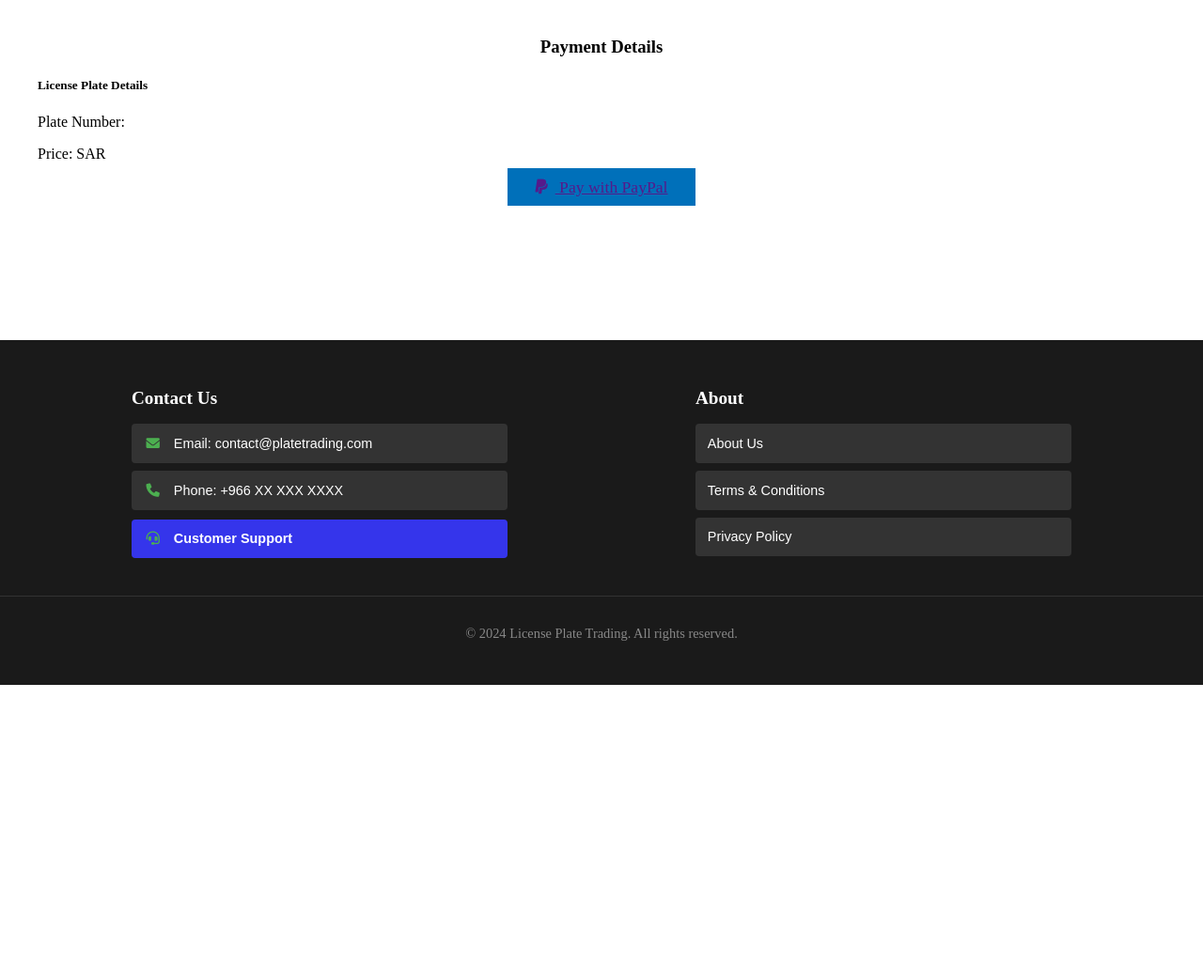
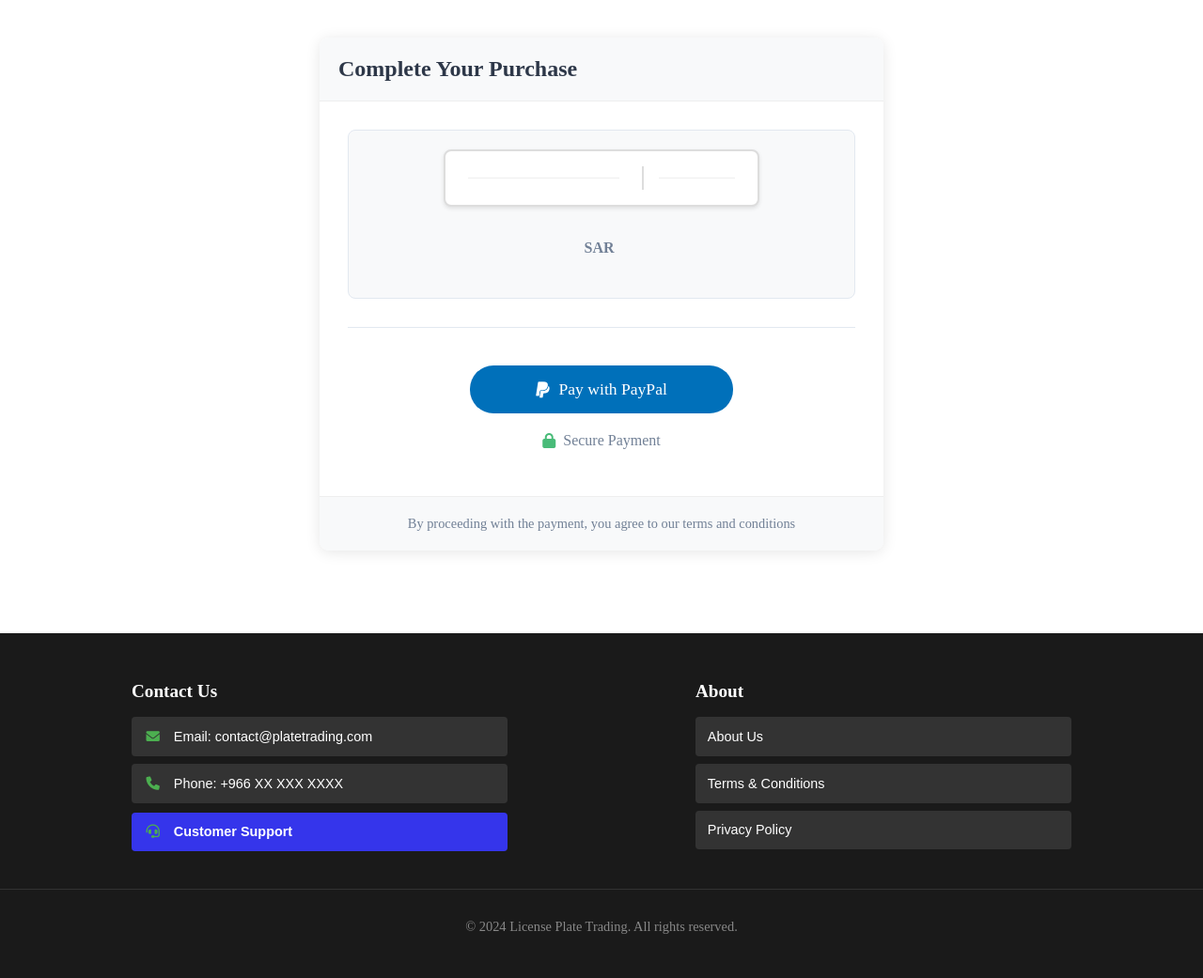
Before and after one commit to Saadank/IS499MYSQL, a FastAPI app: template templates/payment.html in a window 1280 px wide. Shown: the part 71-1112 px from the top of the page at 94% size. Before the commit the page ends 800 px from the top, so only its background shows below. Run offline with FastAPI, Linux system fonts and the light colour scheme; the template is opened without the code that fills it, so the values that code supplies are empty.

Commit message:
Enhance payment page layout and functionality
- Updated the payment page template to improve layout and user experience with a new card design.
- Added support for displaying Arabic letters for license plates using the LicensePlateService.
- Refactored CSS styles for better visual appeal and organization of payment details.
- Improved the structure of the payment method section for clarity and usability.

```diff
--- a/routes/payment.py
+++ b/routes/payment.py
@@ -3,6 +3,7 @@ from sqlalchemy.orm import Session
 from database import get_db
 from services.paypal_service import PayPalService
 from services.session_service import SessionService
+from services.license_plate_service import LicensePlateService
 from utils.template_config import templates
 from fastapi.responses import HTMLResponse, RedirectResponse
 from models import Order, LicensePlate
@@ -31,7 +32,8 @@ async def payment_page(request: Request, order_id: int, db: Session = Depends(ge
         template_data = session_service.get_template_data({
             "order": order,
             "plate": plate,
-            "paypal_approval_url": payment["approval_url"]
+            "paypal_approval_url": payment["approval_url"],
+            "letter_arabic": LicensePlateService.LETTER_ARABIC
         })
 
         return templates.TemplateResponse("payment.html", template_data)
--- /dev/null
+++ b/static/css/payment.css
@@ -0,0 +1,189 @@
+.payment-container {
+    max-width: 600px;
+    margin: 40px auto;
+}
+
+.payment-card {
+    background: white;
+    border-radius: 10px;
+    box-shadow: 0 2px 15px rgba(0, 0, 0, 0.1);
+    overflow: hidden;
+}
+
+.payment-header {
+    background: #f8f9fa;
+    padding: 20px;
+    border-bottom: 1px solid #eee;
+}
+
+.payment-header h3 {
+    margin: 0;
+    color: #2d3748;
+    font-size: 1.5rem;
+    font-weight: 600;
+}
+
+.payment-body {
+    padding: 30px;
+}
+
+.plate-preview {
+    background: #f8f9fa;
+    border: 1px solid #e2e8f0;
+    border-radius: 8px;
+    padding: 20px;
+    margin-bottom: 30px;
+}
+
+.plate-details {
+    margin-bottom: 20px;
+}
+
+.plate-number {
+    font-size: 1.8rem;
+    font-weight: 600;
+    color: #2d3748;
+    text-align: center;
+    margin-bottom: 10px;
+}
+
+.price-tag {
+    font-size: 2rem;
+    font-weight: 700;
+    color: #2d3748;
+    text-align: center;
+    margin: 20px 0;
+}
+
+.price-tag .currency {
+    font-size: 1rem;
+    color: #718096;
+    margin-right: 5px;
+}
+
+.payment-divider {
+    height: 1px;
+    background: #e2e8f0;
+    margin: 20px 0;
+}
+
+.payment-method {
+    text-align: center;
+    padding: 20px 0;
+}
+
+.paypal-button {
+    background-color: #0070ba;
+    color: white;
+    border: none;
+    border-radius: 25px;
+    padding: 15px 40px;
+    font-size: 1.1rem;
+    font-weight: 500;
+    display: inline-flex;
+    align-items: center;
+    justify-content: center;
+    transition: all 0.3s ease;
+    text-decoration: none;
+    min-width: 200px;
+}
+
+.paypal-button:hover {
+    background-color: #005ea6;
+    transform: translateY(-1px);
+    box-shadow: 0 4px 6px rgba(0, 0, 0, 0.1);
+    color: white;
+    text-decoration: none;
+}
+
+.paypal-button i {
+    margin-right: 10px;
+    font-size: 1.2rem;
+}
+
+.payment-footer {
+    background: #f8f9fa;
+    padding: 20px;
+    text-align: center;
+    border-top: 1px solid #eee;
+    font-size: 0.9rem;
+    color: #718096;
+}
+
+.secure-badge {
+    display: flex;
+    align-items: center;
+    justify-content: center;
+    gap: 8px;
+    margin-top: 20px;
+    color: #718096;
+}
+
+.secure-badge i {
+    color: #48bb78;
+}
+
+.plate-display {
+    border: 2px solid #ddd;
+    margin: 0 auto;
+    padding: 1rem;
+    display: flex;
+    background: white;
+    max-width: 300px;
+    border-radius: 8px;
+    box-shadow: 0 2px 4px rgba(0,0,0,0.1);
+}
+
+.plate-section {
+    display: flex;
+    padding: 0.5rem;
+}
+
+.plate-section.numbers {
+    flex: 2;
+    justify-content: center;
+}
+
+.plate-section.letters {
+    flex: 1;
+    justify-content: center;
+    border-left: 2px solid #ddd;
+    margin-left: 1rem;
+    padding-left: 1rem;
+}
+
+.number-section, .letter-section {
+    width: 100%;
+}
+
+.arabic-row, .english-row {
+    display: flex;
+    justify-content: center;
+    gap: 0.5rem;
+}
+
+.arabic-row {
+    border-bottom: 1px solid #eee;
+    margin-bottom: 0.25rem;
+    padding-bottom: 0.25rem;
+}
+
+.plate-digit, .plate-letter {
+    font-weight: bold;
+    padding: 0.25rem;
+    color: #000;
+}
+
+.arabic-row .plate-digit,
+.arabic-row .plate-letter {
+    font-family: "Traditional Arabic", "Arial", sans-serif;
+    font-size: 1.5rem;
+    letter-spacing: 0.1rem;
+}
+
+.english-row .plate-digit,
+.english-row .plate-letter {
+    font-family: "Arial", sans-serif;
+    font-size: 1rem;
+    color: #666;
+}
--- a/templates/payment.html
+++ b/templates/payment.html
@@ -1,44 +1,68 @@
-{% extends "base.html" %}
+{% extends "Base.html" %}
+
+{% block extra_css %}
+<link rel="stylesheet" href="{{ url_for('static', path='css/payment.css') }}">
+{% endblock %}
 
 {% block content %}
-<div class="container mt-5">
-    <div class="row justify-content-center">
-        <div class="col-md-8">
-            <div class="card">
-                <div class="card-header">
-                    <h3 class="text-center">Payment Details</h3>
+<div class="payment-container">
+    <div class="payment-card">
+        <div class="payment-header">
+            <h3>Complete Your Purchase</h3>
+        </div>
+        <div class="payment-body">
+            <div class="plate-preview">
+                <div class="plate-display">
+                    <div class="plate-section numbers">
+                        <div class="number-section">
+                            <div class="arabic-row">
+                                {% for digit in plate.plateNumber %}
+                                <div class="plate-digit">{{ digit|arabic_numbers }}</div>
+                                {% endfor %}
+                            </div>
+                            <div class="english-row">
+                                {% for digit in plate.plateNumber %}
+                                <div class="plate-digit">{{ digit }}</div>
+                                {% endfor %}
+                            </div>
+                        </div>
+                    </div>
+                    <div class="plate-section letters">
+                        <div class="letter-section">
+                            <div class="arabic-row">
+                                {% for letter in plate.plateLetter %}
+                                <div class="plate-letter">{{ letter_arabic[letter] }}</div>
+                                {% endfor %}
+                            </div>
+                            <div class="english-row">
+                                {% for letter in plate.plateLetter %}
+                                <div class="plate-letter">{{ letter }}</div>
+                                {% endfor %}
+                            </div>
+                        </div>
+                    </div>
                 </div>
-                <div class="card-body">
-                    <div class="mb-4">
-                        <h5>License Plate Details</h5>
-                        <p>Plate Number: {{ plate.plateNumber }}{{ plate.plateLetter }}</p>
-                        <p>Price: SAR {{ order.price }}</p>
-                    </div>
+                <div class="price-tag">
+                    <span class="currency">SAR</span>{{ order.price }}
+                </div>
+            </div>
 
-                    <div class="text-center">
-                        <a href="{{ paypal_approval_url }}" class="btn btn-primary">
-                            <i class="fab fa-paypal"></i> Pay with PayPal
-                        </a>
-                    </div>
+            <div class="payment-divider"></div>
+
+            <div class="payment-method">
+                <a href="{{ paypal_approval_url }}" class="paypal-button">
+                    <i class="fab fa-paypal"></i>
+                    Pay with PayPal
+                </a>
+                <div class="secure-badge">
+                    <i class="fas fa-lock"></i>
+                    Secure Payment
                 </div>
             </div>
         </div>
+        <div class="payment-footer">
+            By proceeding with the payment, you agree to our terms and conditions
+        </div>
     </div>
 </div>
-
-<style>
-    .btn-primary {
-        background-color: #0070ba;
-        border-color: #0070ba;
-        padding: 10px 30px;
-        font-size: 1.1em;
-    }
-    .btn-primary:hover {
-        background-color: #005ea6;
-        border-color: #005ea6;
-    }
-    .fa-paypal {
-        margin-right: 8px;
-    }
-</style>
 {% endblock %}
```
Also changed, not shown: utils/template_config.py (+5 -6 lines).
